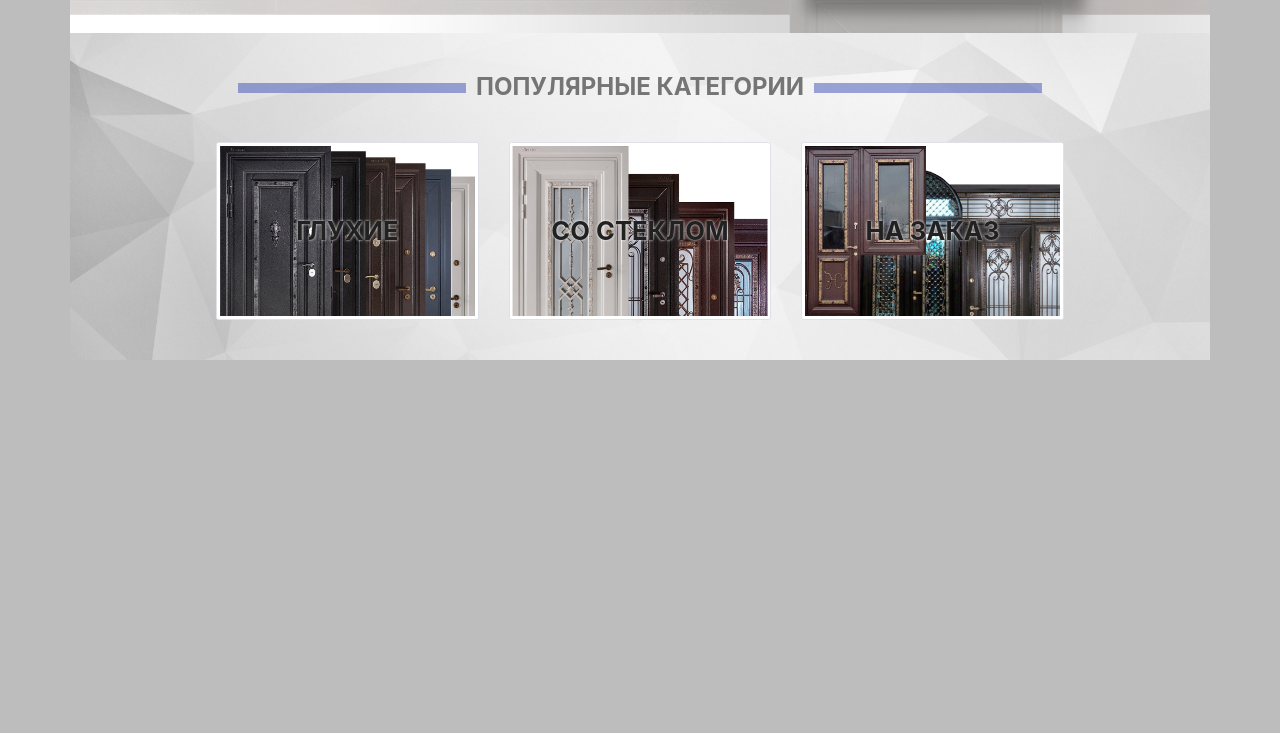
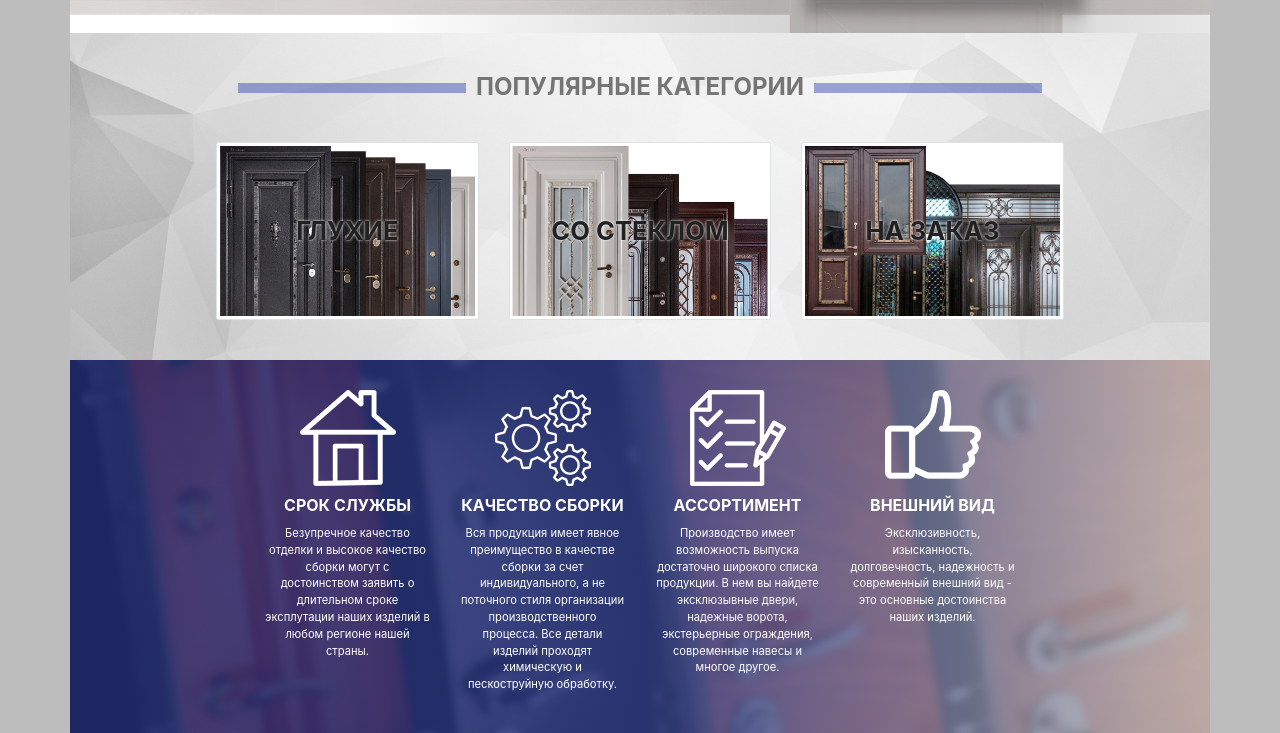
Before and after one commit to imnotasophist/doorsBS4, a plain HTML site: page index.html in a window 1280 px wide. Shown: the part 633-1366 px from the top of the page. Before the commit the page ends 993 px from the top, so only its background shows below. Drawn offline with Linux system fonts and the light colour scheme.

Commit message:
преимущества

```diff
--- a/css/main.scss
+++ b/css/main.scss
@@ -179,4 +179,32 @@ body {
             }
         }
     }
+    // Преимущества
+    .adv {
+        color: $primary-color-text;
+        background: url('../img/fon-adv.png') center center no-repeat;
+        background-size: cover;
+        position: relative;
+        &:before {
+            content: "";
+            position: absolute;
+            top: 0;
+            right: 0;
+            left: 0;
+            bottom: 0;
+            background-image: linear-gradient(left, $primary-color-dark 0%, $primary-color 50%, $primary-color-text 100%);
+            opacity: 0.6;
+        }
+        .row {
+            padding: 3rem 0;
+        }
+        h6 {
+            margin: 1rem 0;
+            font-weight: bold;
+            font-size: 1em;
+        }
+        p {
+            font-size: 0.7em;
+        }
+    }
 }
--- a/index.html
+++ b/index.html
@@ -104,6 +104,31 @@
             </div>
         </div>
     </div>
+    <!-- Преимущества -->
+    <div class="container adv text-center">
+        <div class="row justify-content-center">
+            <div class="col-md-5 col-lg-2">
+                <img class="img-fluid" src="img/img_3.png" alt="">
+                <h6 class="text-uppercase">Срок службы</h6>
+                <p>Безупречное качество отделки и высокое качество сборки могут с достоинством заявить о длительном сроке эксплутации наших изделий в любом регионе нашей страны.</p>
+            </div>
+            <div class="col-md-5 col-lg-2">
+                <img class="img-fluid" src="img/img_4.png" alt="">
+                <h6 class="text-uppercase">Качество сборки</h6>
+                <p>Вся продукция имеет явное преимущество в качестве сборки за счет индивидуального, а не поточного стиля организации производственного процесса. Все детали изделий проходят химическую и пескоструйную обработку.</p>
+            </div>
+            <div class="col-md-5 col-lg-2">
+                <img class="img-fluid" src="img/img_5.png" alt="">
+                <h6 class="text-uppercase">Ассортимент</h6>
+                <p>Производство имеет возможность выпуска достаточно широкого списка продукции. В нем вы найдете эксклюзывные двери, надежные ворота, экстерьерные ограждения, современные навесы и многое другое.</p>
+            </div>
+            <div class="col-md-5 col-lg-2">
+                <img class="img-fluid" src="img/img_6.png" alt="">
+                <h6 class="text-uppercase">Внешний вид</h6>
+                <p>Эксклюзивность, изысканность, долговечность, надежность и современный внешний вид - это основные достоинства наших изделий.</p>
+            </div>
+        </div>
+    </div>
 
 
     <script src="js/jquery-3.3.1.min.js"></script>
```
Also changed, not shown: css/main.css, img/fon-adv.png (renamed from img/adv.jpg), 2 other files.
